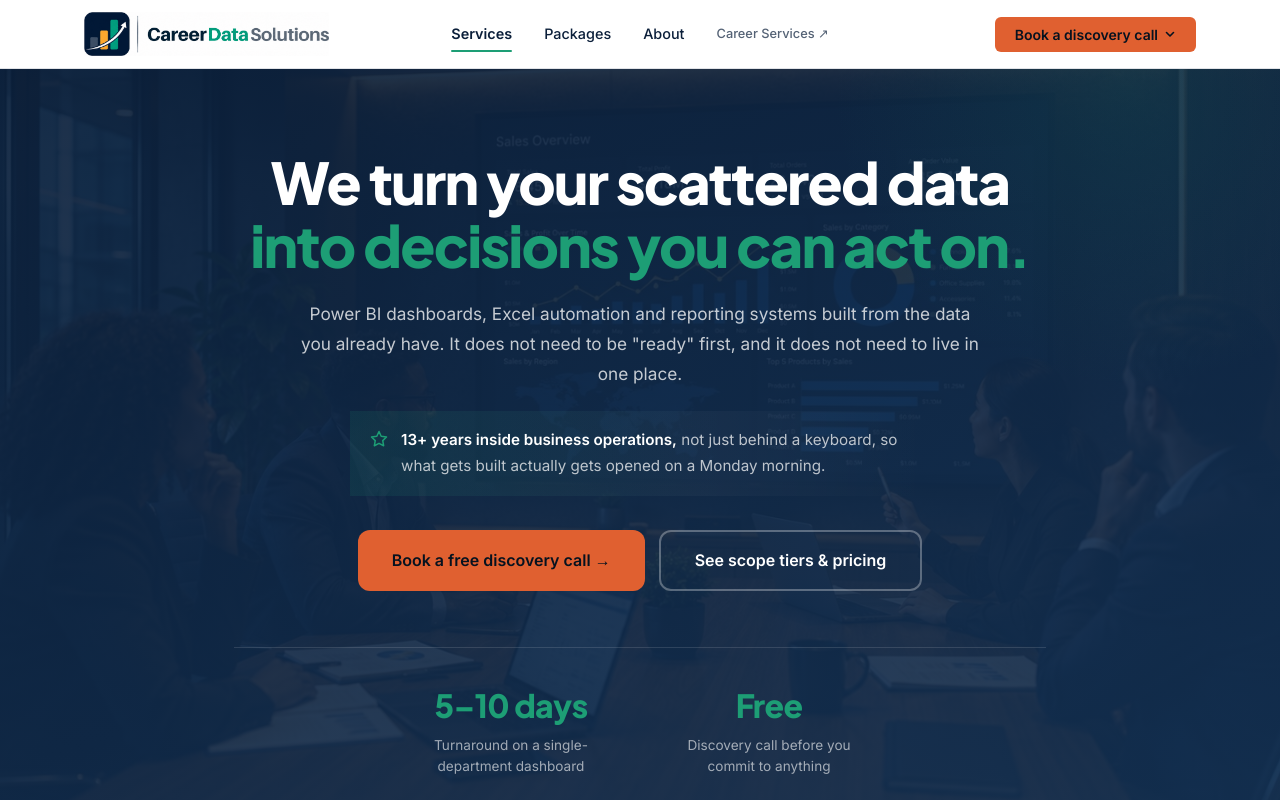
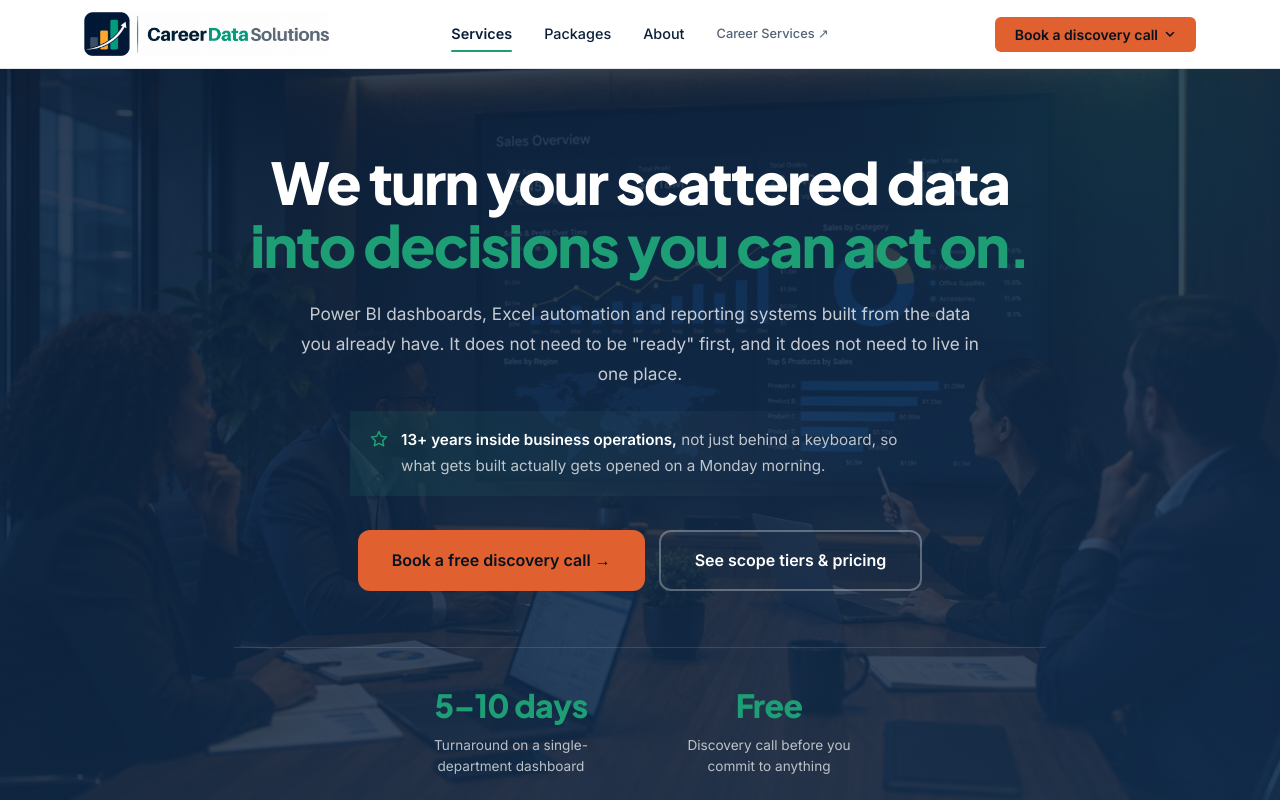
Before and after one commit to J4hz/CareerDataSolutions, a React (Vite) app: page /data/services in a window 1280 px wide. Shown: the top 800 px of the page. Built offline with nearby package versions, Linux system fonts and the light colour scheme.

Commit message:
Hero opacity increase

```diff
--- a/src/styles/landing.css
+++ b/src/styles/landing.css
@@ -32,12 +32,19 @@
    in the same browsers the rest of the file targets. Values are #0B1F3A and
    #143255, i.e. --navy and --navy2.
 
-   Alphas are measured, not guessed — against the single brightest pixel in
-   each photo, the true worst case. Top is deeper (0.93) because the teal
-   headline sits there and, as large text, needs 3:1: it lands at 3.5 over
-   worst-case, where a flat 0.90 gave only 2.83. Bottom stays 0.90 for the
-   stat labels (white at 0.6 alpha, the faintest text on the hero), which
-   clear AA's 4.5 at 4.6. Gold on the career hero clears both bars already. */
+   0.87 top / 0.82 bottom is measured, not guessed: for every text element on
+   both heroes, contrast was checked against the brightest pixel that element
+   actually sits over — not the whole photo's brightest pixel, which no text
+   touches. The scrim darkens toward the top and opens up toward the bottom
+   because the two binding elements sit at opposite ends. The data hero's teal
+   headline sits ~30% down over the bright dashboard screen and, as large text,
+   needs 3:1; the gradient dilutes the top stop by the time it reaches the
+   headline, so 0.87 is the floor that keeps it at ~3.2. The career hero's stat
+   labels sit at the very bottom over the lit steps and need 4.5; at 0.82 they
+   land near 5.1, but only because the labels were bumped to 0.7 alpha (see
+   .lp-hero__stat-label) — at their old 0.6 the bottom could not go below 0.87.
+   Everything else clears with room. Raise the alpha, or the label opacity,
+   before touching the photos if anything reads thin — the copy has to win. */
 .lp[data-track='career'] .lp-hero,
 .lp[data-track='data'] .lp-hero {
   background-repeat: no-repeat;
@@ -47,13 +54,13 @@
 
 .lp[data-track='career'] .lp-hero {
   background-image:
-    linear-gradient(160deg, rgba(11, 31, 58, 0.93) 0%, rgba(20, 50, 85, 0.90) 100%),
+    linear-gradient(160deg, rgba(11, 31, 58, 0.87) 0%, rgba(20, 50, 85, 0.82) 100%),
     url('../assets/hero-career.jpg');
 }
 
 .lp[data-track='data'] .lp-hero {
   background-image:
-    linear-gradient(160deg, rgba(11, 31, 58, 0.93) 0%, rgba(20, 50, 85, 0.90) 100%),
+    linear-gradient(160deg, rgba(11, 31, 58, 0.87) 0%, rgba(20, 50, 85, 0.82) 100%),
     url('../assets/hero-data.jpg');
 }
 
@@ -211,7 +218,12 @@
   margin-top: 4px;
   font-size: 0.85rem;
   line-height: 1.5;
-  color: rgba(255, 255, 255, 0.6);
+  /* 0.7, not the 0.6 it began at. These labels are the faintest text on the
+     hero and, on the career photo, sit over the brightly lit steps — so they
+     were what stopped the scrim getting any lighter. The extra 0.1 buys enough
+     contrast to drop the scrim (see the hero-image block) while keeping them
+     clearly quieter than the white headline above. */
+  color: rgba(255, 255, 255, 0.7);
   max-width: 210px;
 }
 
--- a/src/styles/packages.css
+++ b/src/styles/packages.css
@@ -144,10 +144,12 @@
 /* The same photograph each service hero carries, so a visitor moving from
    /data/services to /data/packages stays on one visual. The navy gradient
    becomes a scrim over the photo; the flat gradient above is kept as the
-   fallback if the image fails. Alphas mirror landing.css — 0.93 top / 0.90
-   bottom — and clear AA for the faintest text here (the eyebrow and intro,
-   white at 0.65 alpha). See the fuller note in landing.css. rgba values are
-   #0B1F3A / #143255, i.e. --navy / --navy2. */
+   fallback if the image fails. Alpha mirrors landing.css at 0.87 top / 0.82
+   bottom. The faintest text here (the eyebrow and intro, white at 0.65 alpha)
+   clears AA with room even this light, because this hero carries neither the
+   accent headline nor the stat labels that are the tight cases on the service
+   heroes. See the fuller note in landing.css. rgba values are #0B1F3A /
+   #143255. */
 .theme-career .packages-page__hero,
 .theme-data .packages-page__hero {
   background-repeat: no-repeat;
@@ -157,13 +159,13 @@
 
 .theme-career .packages-page__hero {
   background-image:
-    linear-gradient(155deg, rgba(11, 31, 58, 0.93) 0%, rgba(20, 50, 85, 0.90) 100%),
+    linear-gradient(155deg, rgba(11, 31, 58, 0.87) 0%, rgba(20, 50, 85, 0.82) 100%),
     url('../assets/hero-career.jpg');
 }
 
 .theme-data .packages-page__hero {
   background-image:
-    linear-gradient(155deg, rgba(11, 31, 58, 0.93) 0%, rgba(20, 50, 85, 0.90) 100%),
+    linear-gradient(155deg, rgba(11, 31, 58, 0.87) 0%, rgba(20, 50, 85, 0.82) 100%),
     url('../assets/hero-data.jpg');
 }
 
```
